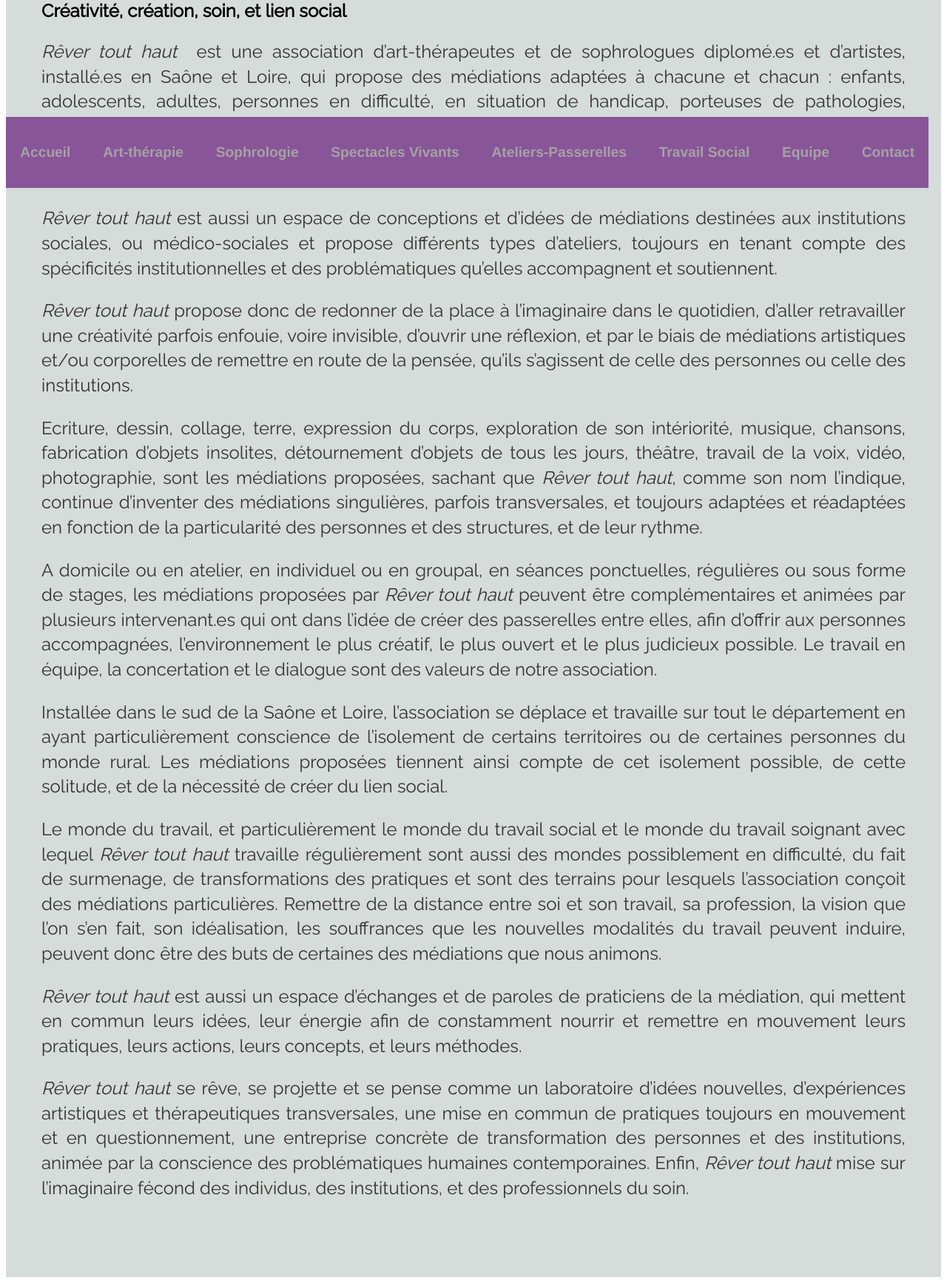
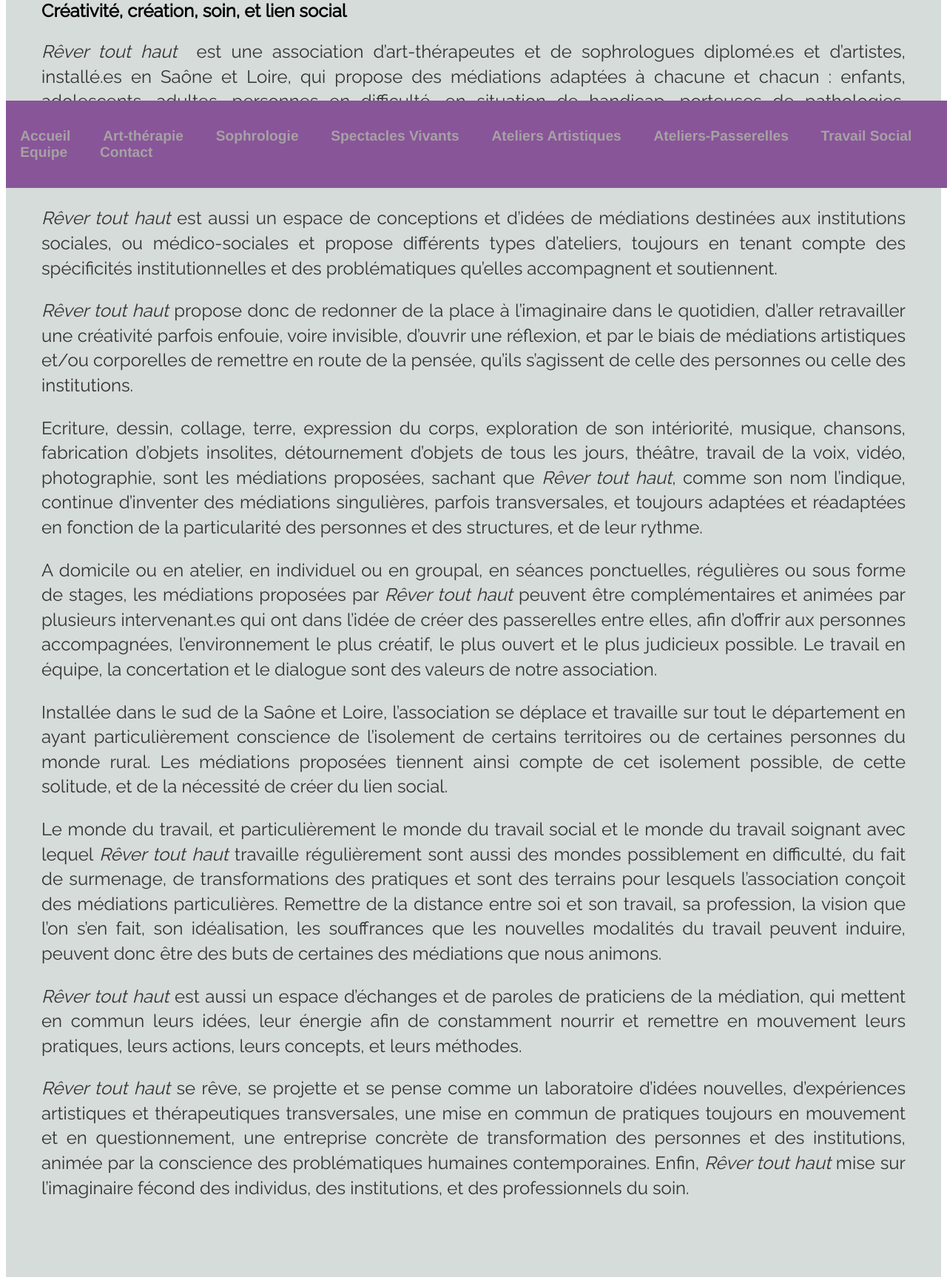
Before and after one commit to leshnik/revertouthaut, a Jekyll site: the page built from index.md, in a window 1280 px wide. Shown: the part 646-2380 px from the top of the page at 74% size. Built offline with Jekyll 4.4.1, drawn with Linux system fonts in a browser that asks for light colours.

Commit message:
Add link for ateliers artistiques

```diff
--- a/_includes/nav-links.html
+++ b/_includes/nav-links.html
@@ -2,6 +2,7 @@
 <li><a href="/art-therapie">Art-thérapie</a></li>
 <li><a href="/sophrologie">Sophrologie</a></li>
 <li><a href="/spectacles">Spectacles Vivants</a></li>
+<li><a href="ateliers-artistiques">Ateliers Artistiques</a></li>
 <li><a href="/ateliers">Ateliers-Passerelles</a></li>
 <li><a href="travail-social">Travail Social</a></li>
 <li><a href="/equipe">Equipe</a></li>
```
